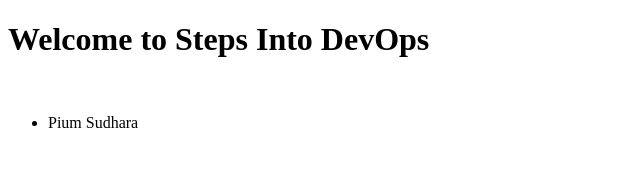
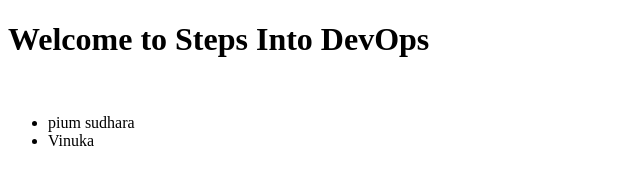
Before and after one commit to piumsudhara/StepsIntoDevOps, a website: page index.html in a window 1280 px wide. Shown: the full height of the page, 0-640 px from the left. Drawn offline with Linux system fonts and the light colour scheme.

Commit message:
Added a new item to the list

```diff
--- a/index.html
+++ b/index.html
@@ -10,7 +10,8 @@
     <h1>Welcome to Steps Into DevOps</h1>
     <br>
     <ul>
-        <li>Pium Sudhara</li>
+        <li>pium sudhara</li>
+        <li>Vinuka</li>
     </ul>
 </body>
 </html>
```
